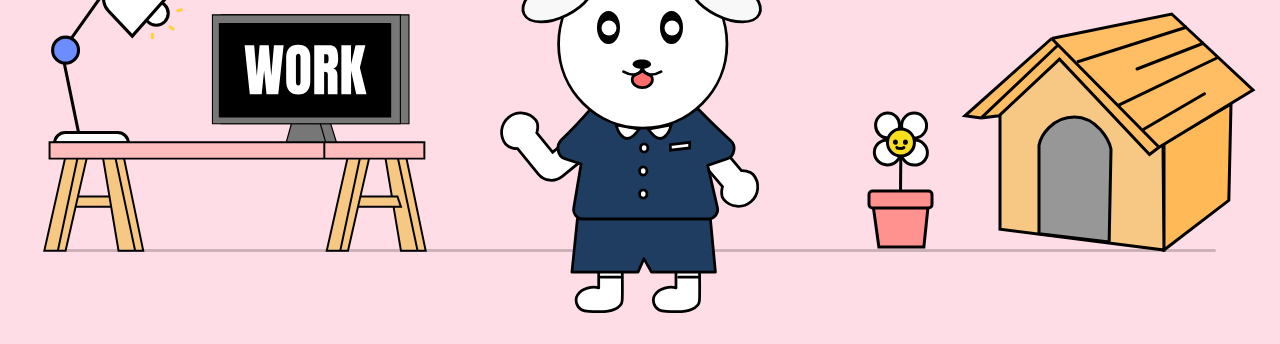
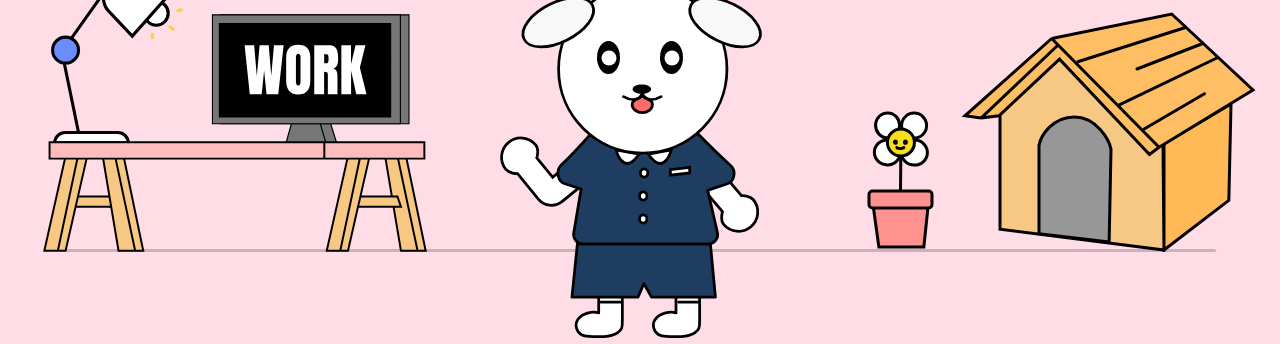
Before and after one commit to Lsj9907/portofolio, a plain HTML site: page index.html in a window 1280 px wide. Shown: the part 456-800 px from the top of the page. Drawn offline with Linux system fonts and the light colour scheme; a web font is replaced by a local one.

Commit message:
위치 수정

```diff
--- a/index.css
+++ b/index.css
@@ -165,12 +165,12 @@ main {
     width: 460px;
     left: 50%;
     transform: translateX(-50%);
-    bottom: 30px;
+    bottom: 5px;
 }
 .eye-container {
     position: fixed;
     left: 50%;
-    bottom: 280px;
+    bottom: 250px;
     transform: translateX(-50%);
     z-index: 999;
 }
```
